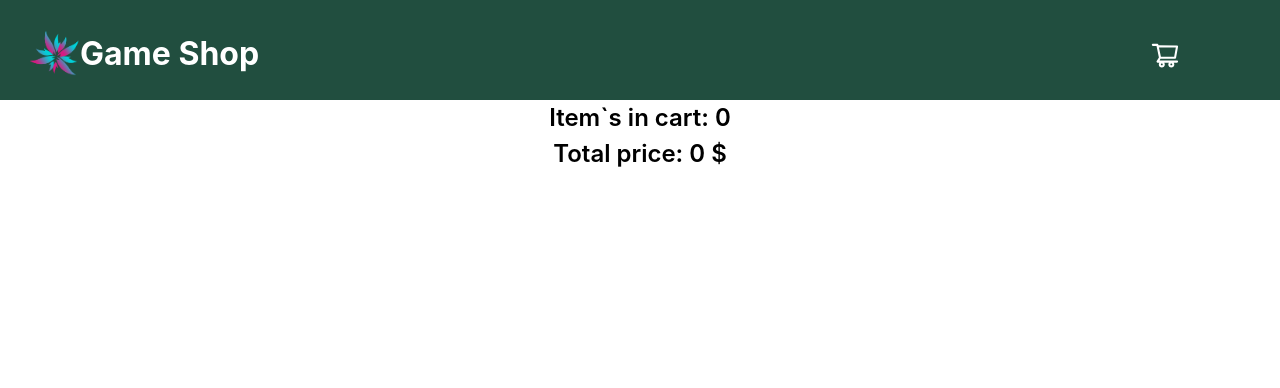
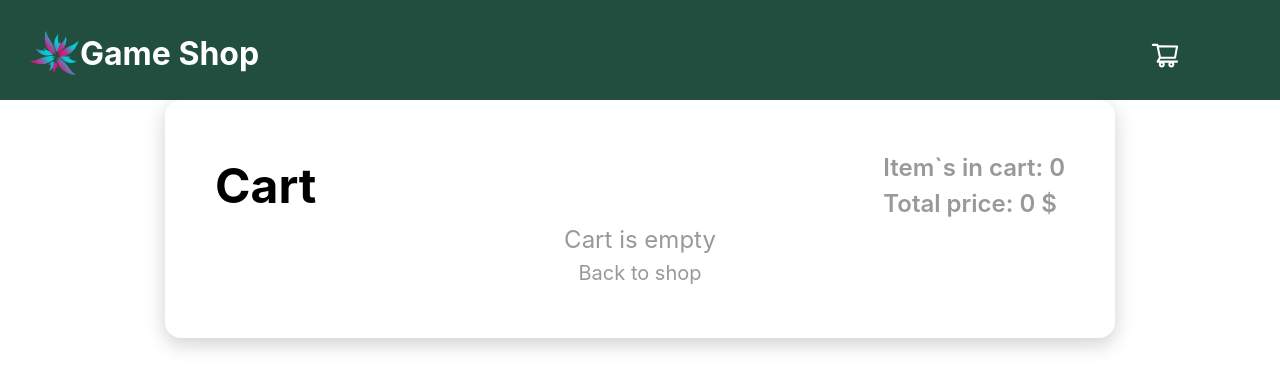
Before and after one commit to Emr1s/Games-Shop, a React (Vite) app: page /cart in a window 1280 px wide. Shown: the top 388 px of the page. Built offline with nearby package versions, Linux system fonts and the light colour scheme.

Commit message:
Change design CartDetail

```diff
--- a/src/components/CartDetail/CartDetail.jsx
+++ b/src/components/CartDetail/CartDetail.jsx
@@ -1,7 +1,8 @@
 import React from 'react'
 import { useSelector, useDispatch } from 'react-redux'
-import { removeCard, incCount, decCount} from '../../store/gameSlice'
+import { removeCard, incCount, decCount } from '../../store/gameSlice'
 import './CartDetail.scss'
+import { Link } from 'react-router-dom'
 
 const CartDetail = () => {
     const cart = useSelector(state => state.game.cart)
@@ -9,27 +10,45 @@ const CartDetail = () => {
     return (
         <div className='cart'>
             <div className="total">
+                <div className="title">
+                    <h1>Cart</h1>
+                </div>
+                <div className="cart-info">
                     <p>Item`s in cart: {cart.length}</p>
                     <p>Total price: {(cart.reduce((total, acc) => total + acc.price * acc.count, 0) * 1)} $</p>
+
                 </div>
-            {cart.map(item => (
+            </div>
+            {cart.length > 0 ? cart.map(item => (
                 <div className="item-in-card" key={item.id}>
+                    <hr />
+                    <div className="test">
+                        <div className="img">
                             <img src={item.img} alt="" />
+                        </div>
                         <div className="counter">
                             <p className='name'>{item.name}</p>
                         </div>
                         <div className="btn">
-                        <p className='price'>{item.price}$</p>
                             <button className='btn-count' onClick={() => dispatch(decCount(item.id))}>-</button>
                             <span>{item.count}</span>
                             <button className='btn-count' onClick={() => dispatch(incCount(item.id))}>+</button>
                         </div>
+                        <p className='price'>{item.price}$</p>
                         <div className="btn-buy">
-                        <button className='remove-btn' onClick={() => dispatch(removeCard(item.id))}>remove</button>
+                            <button className='remove-btn' onClick={() => dispatch(removeCard(item.id))}>x</button>
                         </div>
                     </div>
-            ))}
-
+                </div>
+            ))
+                :
+                <div className="empty">
+                    <span>Cart is empty</span>
+                </div>
+            }
+            <div className="back">
+                <Link to='/' className='name'>Back to shop</Link>
+            </div>
         </div>
     )
 }
--- a/src/components/CartDetail/CartDetail.scss
+++ b/src/components/CartDetail/CartDetail.scss
@@ -1,35 +1,41 @@
 .cart {
-    display: flex;
-    flex-direction: column;
-    flex-wrap: wrap;
+    margin: auto;
+    max-width: 950px;
+    width: 90%;
+    box-shadow: 0 6px 20px 0 rgba(0, 0, 0, 0.19);
+    border-radius: 1rem;
+    border: transparent;
+    padding: 50px 0;
 
-
+    @media(max-width:767px){
+        .cart{
+            margin: 3vh auto;
+        }
+        img{
+            width: 50px;
+        }
+    }
     .total {
         display: flex;
-        flex-direction: column;
-        align-items: center;
         font-size: 24px;
         font-weight: 600;
+        justify-content: space-between;
+        margin: 0px 50px;
+
+        p {
+            color: #999;
+        }
+
     }
 
     .item-in-card {
-        padding: 10px;
-        justify-content: space-between;
-        display: flex;
-        height: 150px;
-        margin: 10px 100px;
-        border-radius: 15px;
-        gap: 40px;
-        -webkit-box-shadow: 0px 10px 15px -1px rgba(0, 0, 0, 0.75);
-        -moz-box-shadow: 0px 10px 15px -1px rgba(0, 0, 0, 0.75);
-        box-shadow: 0px 10px 15px -1px rgba(0, 0, 0, 0.75);
-
-        .counter {
+        margin: 20px 50px;
+        .test {
             display: flex;
             align-items: center;
-            gap: 20px;
-            flex-wrap: wrap;
-            width: 250px;
+            justify-content: space-between;
+            .counter {
+                margin: 0 10px;
 
                 .name {
                     color: #000;
@@ -40,31 +46,27 @@
 
 
 
-            span {
-                font-size: 20px;
-            }
             }
 
             .btn {
                 display: flex;
-            align-items: center;
                 gap: 10px;
+                margin-right: 20px;
+
+            }
 
             .price {
                 font-style: oblique;
                 font-size: 20px;
             }
-        }
 
 
             .btn-buy {
-            align-self: center;
-            margin-right: 100px;
 
                 .remove-btn {
-                background-color: red;
-                border: 1px solid red;
-                color: #fff;
+                    background-color: #fff;
+                    border: none;
+                    color: #999;
                     padding: 5px 10px;
                     border-radius: 5px;
                     font-size: 16px;
@@ -73,7 +75,29 @@
             }
         }
 
+
+    }
+
+    .empty{
+        text-align: center;
+        font-size: 24px;
+        color: #999;
+
+    }
+
+    .back{
+        text-align: center;
+        font-size: 20px;
+
+        .name{
+            text-decoration: none;
+            color: #999;
+        }
+    }
+
+
     img {
         width: 130px;
     }
+
 }
```
Lines whose indentation alone changed are shown as unchanged.
